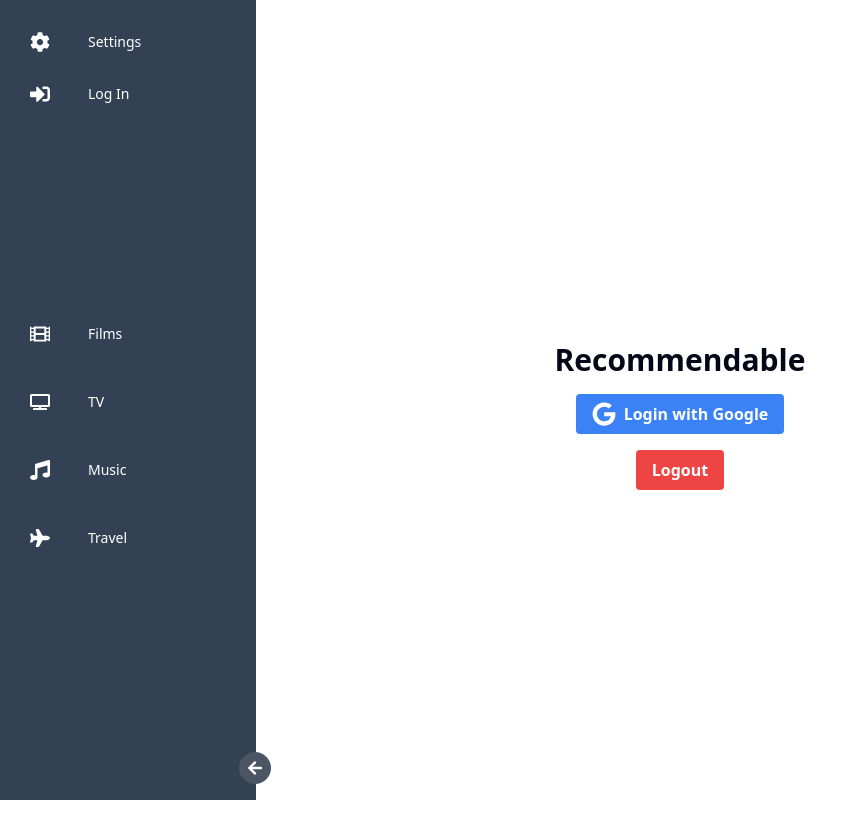
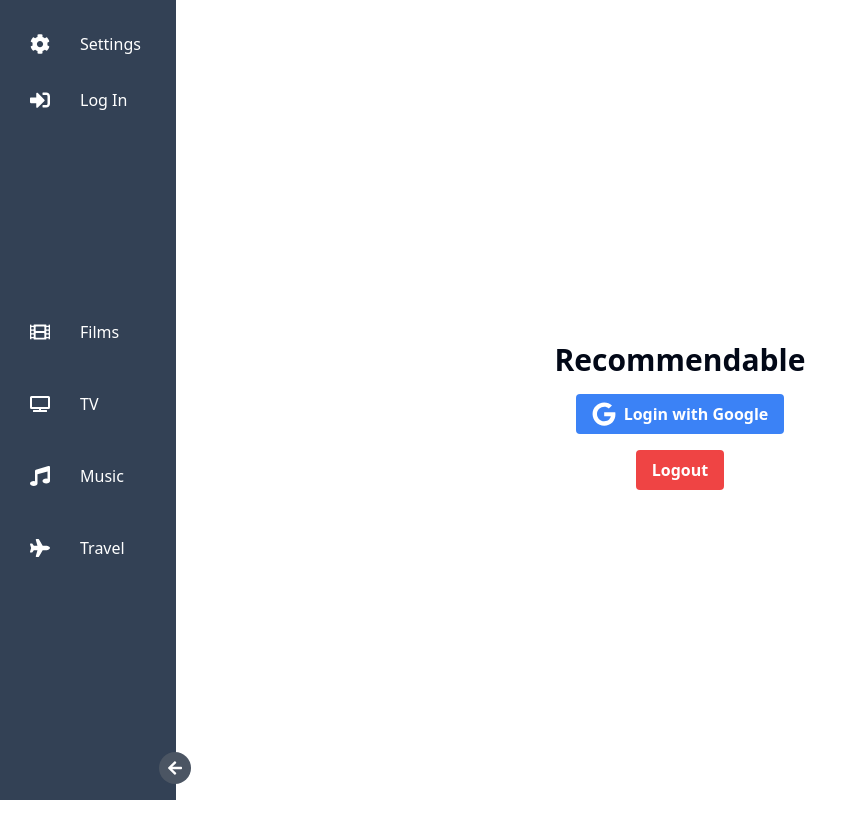
Before and after one commit to franciskershaw/recommendable, a React (Vite) app: page / in a window 1280 px wide. Both pictures are taken after a click on the button 79 px from the left and 768 px from the top of the page. Shown: the whole page, without its empty margins (0-868 px from the left). Built offline with nearby package versions, Linux system fonts and the light colour scheme.

Commit message:
Tweak sizing of sidebar

```diff
--- a/src/components/ui/Sidebar/Sidebar.tsx
+++ b/src/components/ui/Sidebar/Sidebar.tsx
@@ -21,7 +21,7 @@ const Sidebar = () => {
   return (
     <div
       className={`${
-        isExpanded ? "w-64" : "w-20"
+        isExpanded ? "w-44" : "w-20"
       } h-full bg-slate-700 fixed left-0 top-0 flex flex-col py-8 transition-all duration-500 z-50`}
     >
       <div className="flex flex-col items-center space-y-8">
@@ -81,7 +81,7 @@ const SidebarIcon = ({
       <span
         className={`${
           isExpanded ? "opacity-100" : "opacity-0"
-        } text-white text-sm whitespace-nowrap transition-opacity duration-300 ml-2`}
+        } text-white whitespace-nowrap transition-opacity duration-300`}
         style={{ width: isExpanded ? "auto" : "0px" }}
       >
         {label}
```
